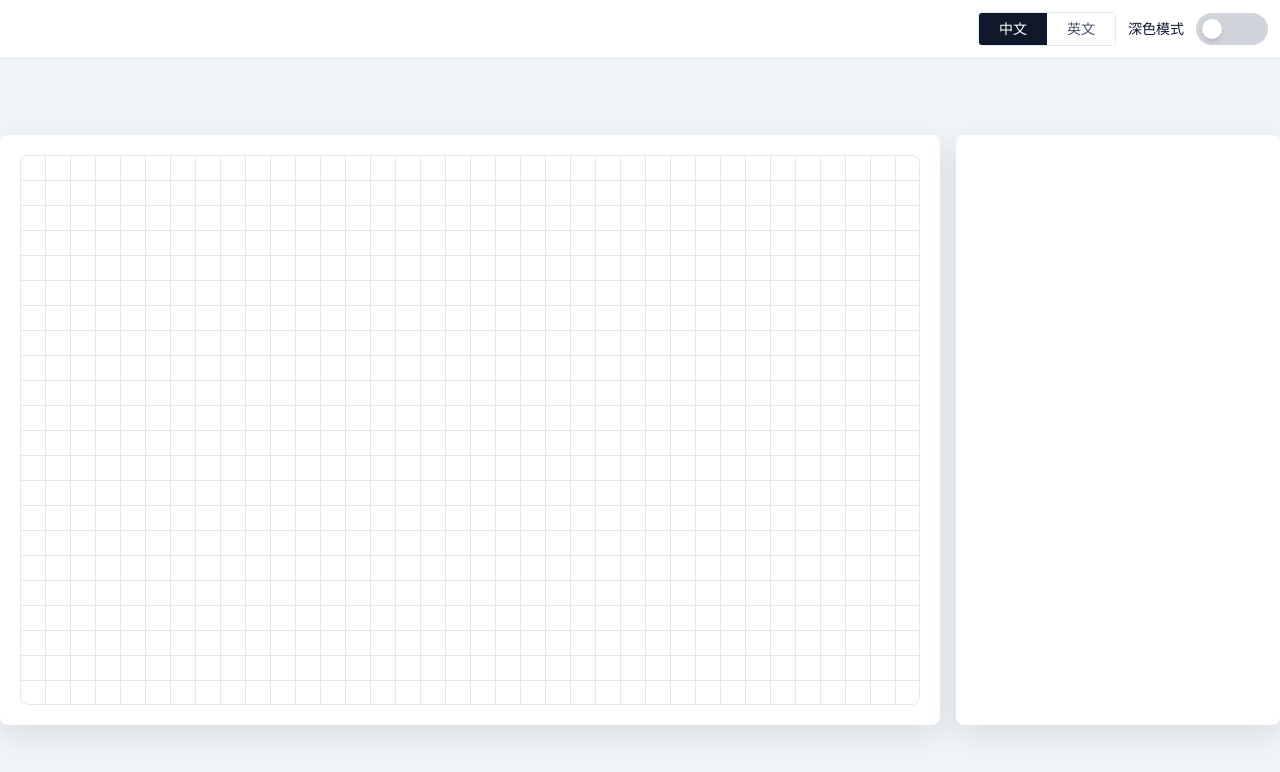
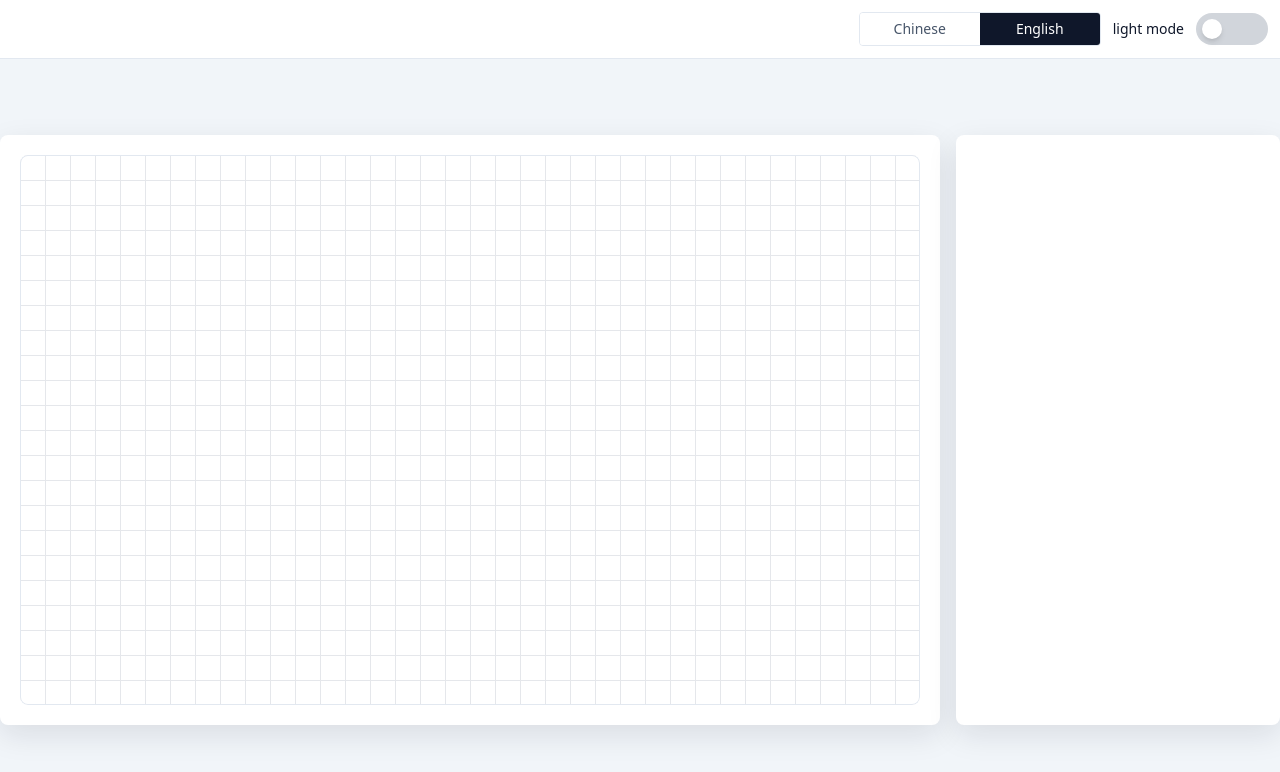
Before and after one commit to mm7246591/test, a Vue app: page /front-desk in a window 1280 px wide. Shown: the top 772 px of the page. Built offline with nearby package versions, Linux system fonts and the light colour scheme.

Commit message:
feat: 前台整合 vue-i18n 多語系切換 - useI18n 取得 t() 與 locale，套用至語言按鈕、模式標籤、物件資訊欄 - 新增 handleSwitchLanguage，切換語系並持久化至 localStorage - 語言按鈕依 locale 動態套用 active/inactive 樣式

```diff
--- a/src/views/front-desk/FrontDesk.vue
+++ b/src/views/front-desk/FrontDesk.vue
@@ -1,15 +1,22 @@
 <script setup lang="ts">
 import { ref, onMounted, watchEffect } from 'vue'
 import { useTheme } from '../../composables/useTheme'
+import { useI18n } from 'vue-i18n';
 import type { PlacedItem } from '../back-stage/type/interface'
 
 const { isDark, toggleTheme } = useTheme()
+const { t, locale } = useI18n();
 
 const placedItems = ref<PlacedItem[]>([])
 const selectedItem = ref<PlacedItem | null>(null)
 
 const selectItem = (item: PlacedItem) => {
 	selectedItem.value = item
+}
+
+const handleSwitchLanguage = (lang: string) => {
+	locale.value = lang;
+	localStorage.setItem('locale', lang);
 }
 
 onMounted(() => {
@@ -38,13 +45,17 @@ watchEffect(() => {
 			class="w-full flex items-center p-[12px] bg-[var(--color-bg-header)] border-b border-[var(--color-border)] transition-colors duration-300">
 			<div class="flex-1 flex items-center justify-end gap-[12px]">
 				<div class="flex rounded overflow-hidden border border-[var(--color-border)] text-sm">
-					<button
-						class="px-[20px] py-[6px] font-medium bg-[var(--color-lang-active-bg)] text-[var(--color-lang-active-text)] transition-colors duration-300">中文</button>
-					<button
-						class="px-[20px] py-[6px] bg-[var(--color-lang-inactive-bg)] text-[var(--color-lang-inactive-text)] transition-colors duration-300">英文</button>
+					<button class="w-[120px] py-[6px] font-medium" :class="locale === 'ch'
+						? 'bg-[var(--color-lang-active-bg)] text-[var(--color-lang-active-text)]'
+						: 'bg-[var(--color-lang-inactive-bg)] text-[var(--color-lang-inactive-text)]'"
+						@click="handleSwitchLanguage('ch')">{{ t("toggle.cn") }}</button>
+					<button class="w-[120px] py-[6px]" :class="locale === 'en'
+						? 'bg-[var(--color-lang-active-bg)] text-[var(--color-lang-active-text)]'
+						: 'bg-[var(--color-lang-inactive-bg)] text-[var(--color-lang-inactive-text)]'"
+						@click="handleSwitchLanguage('en')">{{ t("toggle.en") }}</button>
 				</div>
 				<div class="flex items-center gap-[12px]">
-					<span class="text-sm">深色模式</span>
+					<span class="text-sm">{{ t(`mode.${isDark ? 'dark' : 'light'}`) }}</span>
 					<div
 						class="relative flex items-center w-[72px] h-8 rounded-full px-1.5 cursor-pointer select-none transition-colors duration-300"
 						:class="isDark ? 'bg-gray-900' : 'bg-gray-300'" @click="toggleTheme">
@@ -82,8 +93,9 @@ watchEffect(() => {
 						<img :src="selectedItem.src"
 							class="w-full rounded-[8px] object-cover shadow-[0_4px_12px_var(--color-img-shadow)]" />
 						<div class="mt-[20px] flex flex-col gap-[12px]">
-							<p class="text-base text-[var(--color-text-primary)]">名稱：{{ selectedItem.name }}</p>
-							<p class="text-base text-[var(--color-text-secondary)]">描述：{{ selectedItem.description }}</p>
+							<p class="text-base text-[var(--color-text-primary)]">{{ t("info.name") }}: {{ selectedItem.name }}</p>
+							<p class="text-base text-[var(--color-text-primary)]">{{ t("info.description") }}: {{
+								selectedItem.description }}</p>
 						</div>
 					</div>
 				</aside>
```
